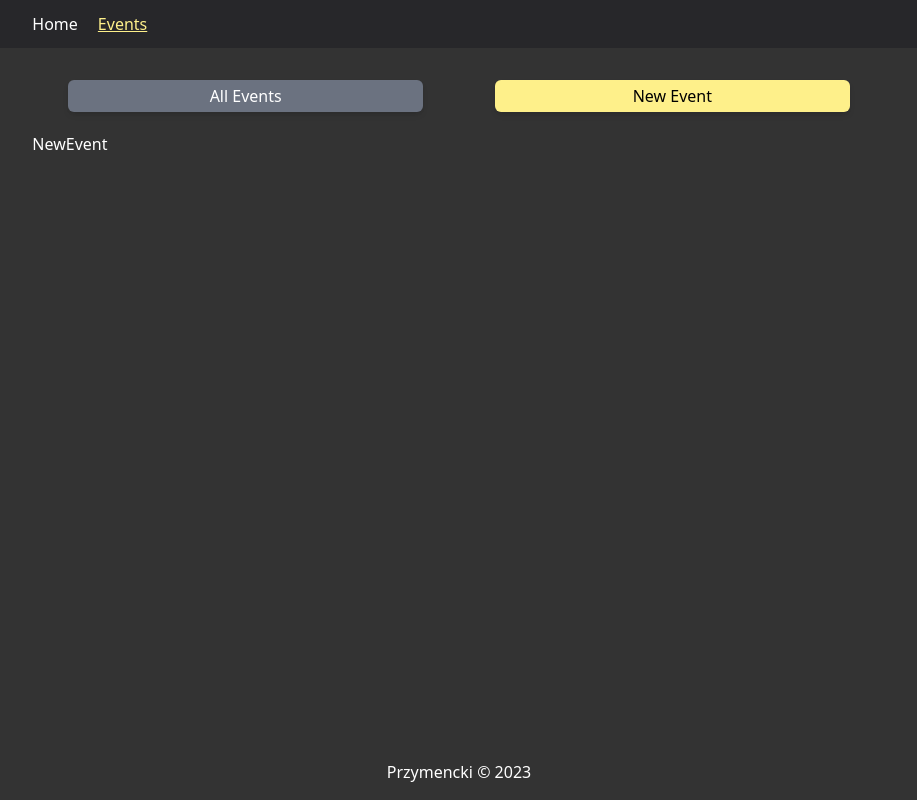
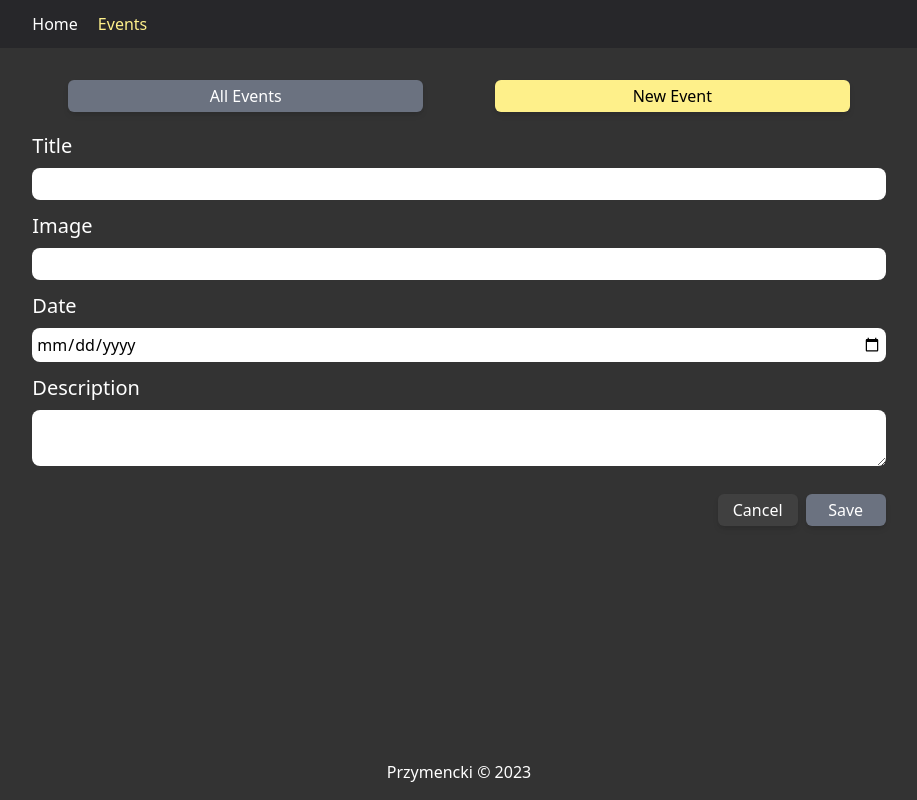
Before and after one commit to SquinFester/testing-news, a React (Vite) app in the folder TS/react-ts-router/frontend/: page /events/new in a window 1280 px wide. Shown: the whole page, without its empty margins (181-1098 px from the left). Built offline with nearby package versions, Linux system fonts and the light colour scheme.

Commit message:
add form

```diff
--- a/TS/react-ts-router/frontend/src/App.tsx
+++ b/TS/react-ts-router/frontend/src/App.tsx
@@ -4,7 +4,7 @@ import EventsRoot from "./routes/EventsRoot";
 import Home from "./routes/Home";
 import Events, { loader as eventsLoader } from "./routes/Events";
 import EventDetail, { loader as detailLoader } from "./routes/EventDetail";
-import NewEvent from "./routes/NewEvent";
+import NewEvent, { action as newEventAction } from "./routes/NewEvent";
 import EditEvent from "./routes/EditEvent";
 import Error from "./routes/Error";
 
@@ -46,6 +46,7 @@ const router = createBrowserRouter([
           {
             path: "new",
             element: <NewEvent />,
+            action: newEventAction,
           },
         ],
       },
--- a/TS/react-ts-router/frontend/src/components/EditForm.tsx
+++ b/TS/react-ts-router/frontend/src/components/EventForm.tsx
@@ -1,27 +1,14 @@
-import { Link, useRouteLoaderData } from "react-router-dom";
+import { Link, Form } from "react-router-dom";
 
 import { Event } from "../routes/Events";
-import { FetchedEvent } from "../routes/EventDetail";
-import { useForm } from "react-hook-form";
 
-const EditForm = () => {
-  const data = useRouteLoaderData("event-detail") as FetchedEvent;
-  const event = data.event;
+type EventProp = {
+  event?: Event;
+};
 
-  const {
-    register,
-    handleSubmit,
-    formState: { errors },
-  } = useForm<Event>({
-    mode: "onBlur",
-  });
-
-  const onSubmit = handleSubmit((e) => {
-    console.log(e);
-  });
-
+const EditForm = ({ event }: EventProp) => {
   return (
-    <form onSubmit={onSubmit} className="flex flex-col gap-3">
+    <Form method="post" className="flex flex-col gap-3">
       <div className="flex flex-col gap-2">
         <label htmlFor="title" className="text-xl font-medium">
           Title
@@ -29,11 +16,11 @@ const EditForm = () => {
         <input
           type="text"
           id="title"
+          name="title"
           className="text-black rounded-lg p-1"
-          defaultValue={event.title}
-          {...register("title", { required: true })}
+          defaultValue={event?.title}
+          required={true}
         />
-        {errors.title && <span>Title is required</span>}
       </div>
 
       <div className="flex flex-col gap-2">
@@ -43,11 +30,11 @@ const EditForm = () => {
         <input
           type="url"
           id="image"
+          name="image"
           className="text-black rounded-lg p-1"
-          defaultValue={event.image}
-          {...register("image", { required: true })}
+          defaultValue={event?.image}
+          required={true}
         />
-        {errors.image && <span>Image is required</span>}
       </div>
 
       <div className="flex flex-col gap-2">
@@ -57,11 +44,11 @@ const EditForm = () => {
         <input
           type="date"
           id="date"
+          name="date"
           className="text-black rounded-lg p-1"
-          defaultValue={event.date}
-          {...register("date", { required: true })}
+          defaultValue={event?.date}
+          required={true}
         />
-        {errors.date && <span>Date is required</span>}
       </div>
 
       <div className="flex flex-col gap-2">
@@ -70,24 +57,24 @@ const EditForm = () => {
         </label>
         <textarea
           id="description"
+          name="description"
           className="text-black rounded-lg p-1"
-          defaultValue={event.description}
-          {...register("description", { required: true })}
+          defaultValue={event?.description}
+          required={true}
         />
-        {errors.title && <span>Description is required</span>}
       </div>
       <div className="mt-4 flex gap-2 justify-end">
-        <button className="w-20 py-1 rounded-md bg-neutral-700 shadow-md">
+        <button className="w-20 py-1 rounded-md bg-neutral-700 shadow-md hover:bg-neutral-400 transition">
           <Link to="..">Cancel</Link>
         </button>
         <button
           type="submit"
-          className="w-20 py-1 rounded-md bg-gray-500  shadow-md"
+          className="w-20 py-1 rounded-md bg-gray-500  shadow-md disabled:cursor-not-allowed hover:bg-yellow-300 hover:text-black transition"
         >
           Save
         </button>
       </div>
-    </form>
+    </Form>
   );
 };
 
--- a/TS/react-ts-router/frontend/src/components/MainNavigation.tsx
+++ b/TS/react-ts-router/frontend/src/components/MainNavigation.tsx
@@ -31,7 +31,7 @@ const MainNavigation = () => {
               <NavLink
                 to={page.path}
                 className={({ isActive }) =>
-                  isActive ? "text-yellow-200 underline" : navLink
+                  isActive ? "text-yellow-200 " : navLink
                 }
               >
                 {page.name}
--- a/TS/react-ts-router/frontend/src/routes/EditEvent.tsx
+++ b/TS/react-ts-router/frontend/src/routes/EditEvent.tsx
@@ -1,9 +1,16 @@
-import EditForm from "../components/EditForm";
+import { useRouteLoaderData } from "react-router";
+
+import { FetchedEvent } from "./EventDetail";
+
+import EditForm from "../components/EventForm";
 
 const EditEvent = () => {
+  const data = useRouteLoaderData("event-detail") as FetchedEvent;
+  const event = data.event;
+
   return (
     <div>
-      <EditForm />
+      <EditForm event={event} />
     </div>
   );
 };
--- a/TS/react-ts-router/frontend/src/routes/EventDetail.tsx
+++ b/TS/react-ts-router/frontend/src/routes/EventDetail.tsx
@@ -11,7 +11,7 @@ const EventDetail = () => {
 
   return (
     <div>
-      EventDetail --- <Link to={"edit"}>Edit</Link>
+      EventDetail {event.id}--- <Link to={"edit"}>Edit</Link>
     </div>
   );
 };
--- a/TS/react-ts-router/frontend/src/routes/Events.tsx
+++ b/TS/react-ts-router/frontend/src/routes/Events.tsx
@@ -17,11 +17,11 @@ const Events = () => {
   const events = data.events;
 
   return (
-    <>
+    <section className="flex flex-col gap-5">
       {events.map((event) => (
         <EventItem key={event.id} {...event} />
       ))}
-    </>
+    </section>
   );
 };
 
--- a/TS/react-ts-router/frontend/src/routes/NewEvent.tsx
+++ b/TS/react-ts-router/frontend/src/routes/NewEvent.tsx
@@ -1,5 +1,38 @@
+import { json, redirect } from "react-router";
+
+import EventForm from "../components/EventForm";
+
 const NewEvent = () => {
-  return <div>NewEvent</div>;
+  return (
+    <>
+      <EventForm />
+    </>
+  );
 };
 
 export default NewEvent;
+
+export const action = async ({ request }: any) => {
+  const data = await request.formData();
+
+  const enteredData = {
+    title: data.get("title"),
+    image: data.get("image"),
+    date: data.get("date"),
+    description: data.get("description"),
+  };
+
+  const response = await fetch("http://localhost:8080/events", {
+    method: "POST",
+    headers: {
+      "Content-Type": "application/json",
+    },
+    body: JSON.stringify(enteredData),
+  });
+
+  if (!response.ok) {
+    throw json({ message: "could not save event" });
+  }
+
+  return redirect("/events");
+};
```
Also changed, not shown: 1 other file (tests, documents, lock files or other folders).
